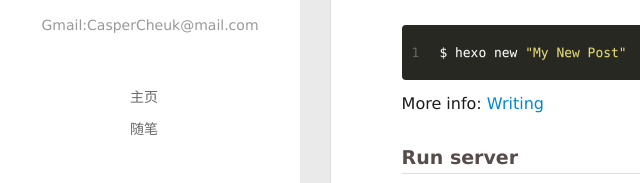
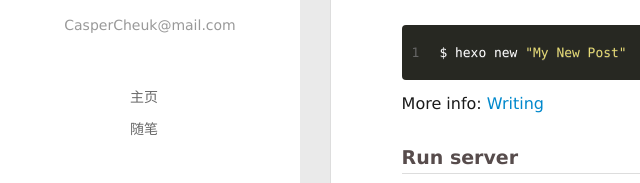
Before and after one commit to CasperCheuk/CasperCheuk.github.io, a plain HTML site: page 2016/12/22/hello-world/index.html in a window 1280 px wide. Shown: the part 327-510 px from the top of the page, 0-640 px from the left. Drawn offline with Linux system fonts and the light colour scheme; no server answers.

Commit message:
Site updated: 2016-12-22 20:19:34

```diff
--- a/2016/12/22/hello-world/index.html
+++ b/2016/12/22/hello-world/index.html
@@ -50,7 +50,7 @@ Quick">
 		</hgroup>
 
 
-		<p class="header-subtitle">Gmail:CasperCheuk@mail.com</p>
+		<p class="header-subtitle">CasperCheuk@mail.com</p>
 
 
 		<nav class="header-menu">
@@ -109,7 +109,7 @@ Quick">
 			  <h1 class="header-author">Casper Cheuk</h1>
 			</hgroup>
 
-			<p class="header-subtitle">Gmail:CasperCheuk@mail.com</p>
+			<p class="header-subtitle">CasperCheuk@mail.com</p>
 
 			<nav class="header-menu">
 				<ul>
```
Also changed, not shown: archives/2016/12/index.html (+2 -2 lines), archives/2016/index.html (+2 -2 lines), archives/index.html (+2 -2 lines), index.html (+2 -2 lines).
